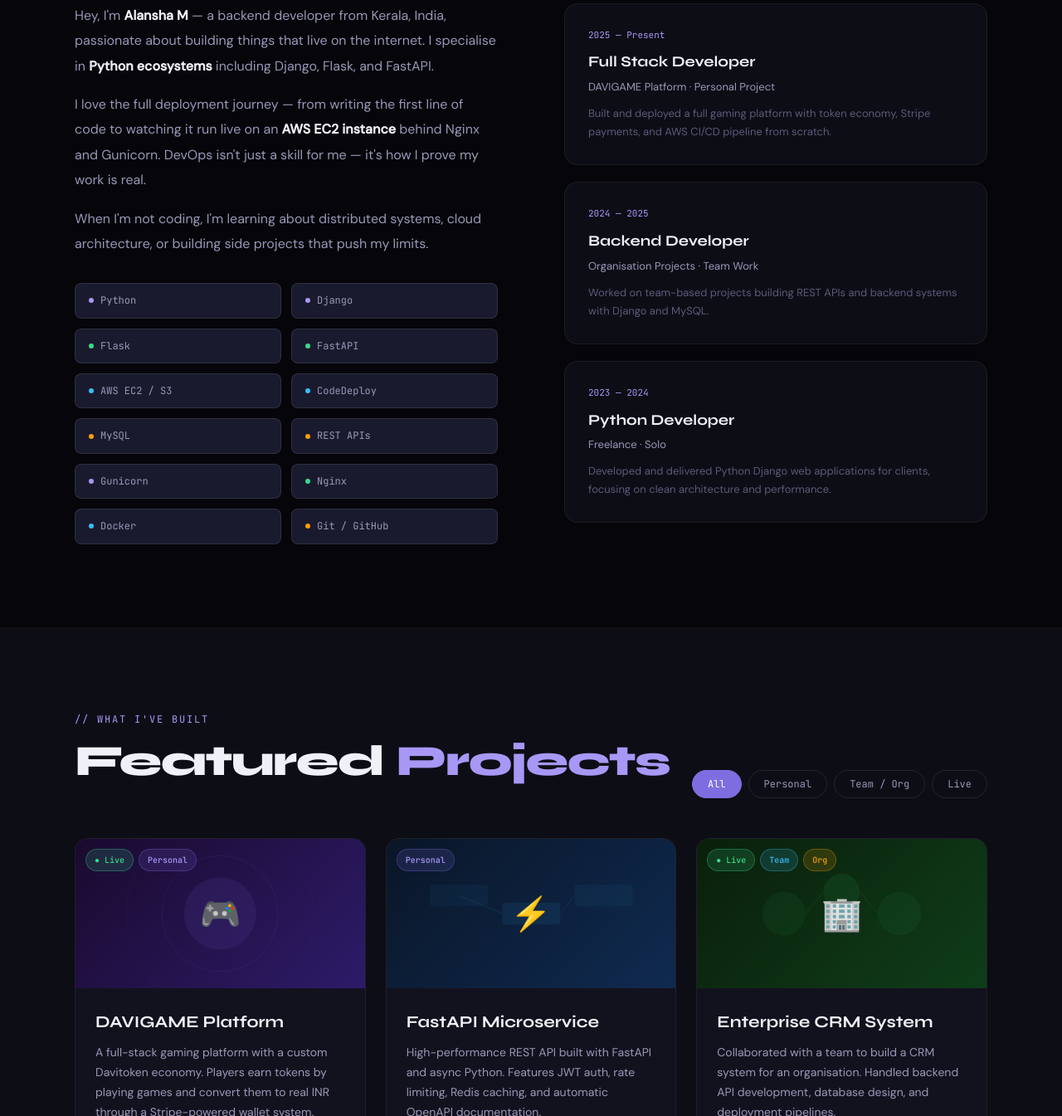
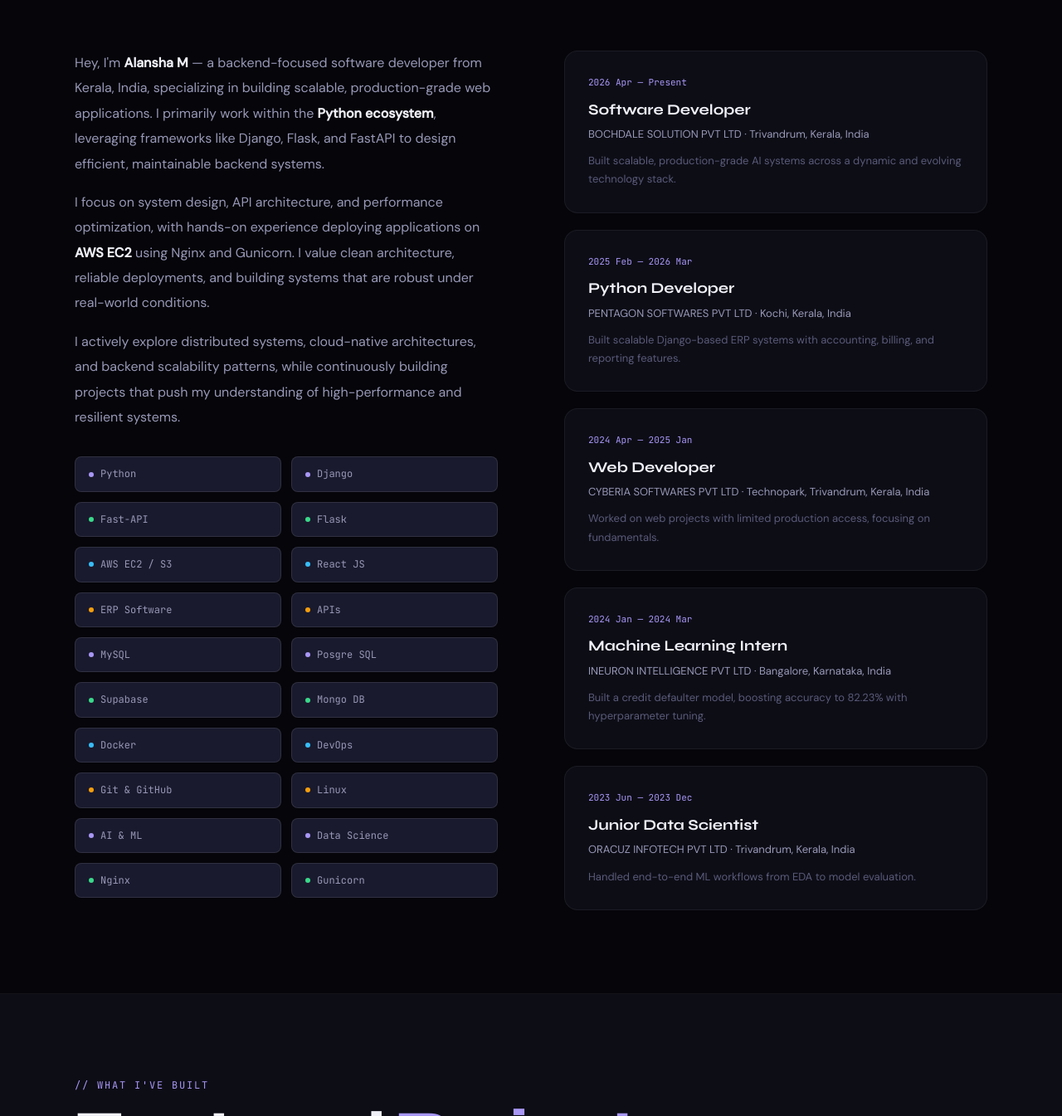
Before and after one commit to alnxha7/alnxha7.github.io, a plain HTML site: page index.html in a window 1280 px wide. Shown: the part 1104-2449 px from the top of the page at 83% size. Drawn offline with Linux system fonts and the light colour scheme.

Commit message:
modified done about me section

```diff
--- a/index.html
+++ b/index.html
@@ -3,7 +3,7 @@
 <head>
 <meta charset="UTF-8"/>
 <meta name="viewport" content="width=device-width, initial-scale=1.0"/>
-<title>Alansha M — Backend Developer</title>
+<title>Alansha M</title>
 <link rel="preconnect" href="https://fonts.googleapis.com"/>
 <link href="https://fonts.googleapis.com/css2?family=Syne:wght@400;600;700;800&family=JetBrains+Mono:wght@300;400;500&family=DM+Sans:wght@300;400;500&display=swap" rel="stylesheet"/>
 <style>
@@ -270,15 +270,15 @@ footer{background:var(--bg);border-top:1px solid var(--border);padding:48px 40px
       <div class="outline">M.</div>
     </div>
     <div class="hero-role"><span id="typewriter"></span><span class="blink">|</span></div>
-    <p class="hero-desc">Building scalable backend systems and deploying them to the cloud. I turn complex problems into clean, production-ready code.</p>
+    <p class="hero-desc">Building quality softwares and deploying them to the cloud. I turn complex problems into clean, production-ready code.</p>
     <div class="hero-btns">
       <a href="#projects" class="btn-primary">&#9889; View My Work</a>
       <a href="#contact" class="btn-secondary">&#9993; Let's Talk</a>
-      <a href="https://github.com/alansha" target="_blank" class="btn-secondary">&#60;/&#62; GitHub</a>
+      <a href="https://github.com/alnxha7" target="_blank" class="btn-secondary">&#60;/&#62; GitHub</a>
     </div>
     <div class="hero-stats">
-      <div class="stat-card"><div class="stat-num">5+</div><div class="stat-label">Projects</div></div>
-      <div class="stat-card"><div class="stat-num">3+</div><div class="stat-label">Years Exp</div></div>
+      <div class="stat-card"><div class="stat-num">30+</div><div class="stat-label">Projects</div></div>
+      <div class="stat-card"><div class="stat-num">2.5+</div><div class="stat-label">Years Exp</div></div>
       <div class="stat-card"><div class="stat-num">AWS</div><div class="stat-label">Cloud</div></div>
     </div>
     <div class="hero-scroll"><span>scroll</span><div class="scroll-line"></div></div>
@@ -290,46 +290,67 @@ footer{background:var(--bg);border-top:1px solid var(--border);padding:48px 40px
 <!-- ABOUT -->
 <section id="about">
   <div class="section-inner">
-    <div class="section-label reveal">// who am i</div>
-    <h2 class="section-title reveal">Building the <span>Backend</span><br/>that Powers the Web</h2>
+    <div class="section-label reveal"> // who am i</div>
+    <h2 class="section-title reveal">Building the web especially <span>Backend</span><br/>that Powers the Web</h2>
     <div class="about-grid">
       <div class="about-text reveal">
-        <p>Hey, I'm <strong>Alansha M</strong> — a backend developer from Kerala, India, passionate about building things that live on the internet. I specialise in <strong>Python ecosystems</strong> including Django, Flask, and FastAPI.</p>
-        <p>I love the full deployment journey — from writing the first line of code to watching it run live on an <strong>AWS EC2 instance</strong> behind Nginx and Gunicorn. DevOps isn't just a skill for me — it's how I prove my work is real.</p>
-        <p>When I'm not coding, I'm learning about distributed systems, cloud architecture, or building side projects that push my limits.</p>
+        <p>Hey, I'm <strong>Alansha M</strong> — a backend-focused software developer from Kerala, India, specializing in building scalable, production-grade web applications. I primarily work within the <strong>Python ecosystem</strong>, leveraging frameworks like Django, Flask, and FastAPI to design efficient, maintainable backend systems.</p>
+        <p>I focus on system design, API architecture, and performance optimization, with hands-on experience deploying applications on <strong>AWS EC2</strong> using Nginx and Gunicorn. I value clean architecture, reliable deployments, and building systems that are robust under real-world conditions.</p>
+        <p>I actively explore distributed systems, cloud-native architectures, and backend scalability patterns, while continuously building projects that push my understanding of high-performance and resilient systems.</p>
+
         <div class="skills-grid">
           <div class="skill-pill"><span class="dot dot-purple"></span>Python</div>
           <div class="skill-pill"><span class="dot dot-purple"></span>Django</div>
+          <div class="skill-pill"><span class="dot dot-green"></span>Fast-API</div>
           <div class="skill-pill"><span class="dot dot-green"></span>Flask</div>
-          <div class="skill-pill"><span class="dot dot-green"></span>FastAPI</div>
           <div class="skill-pill"><span class="dot dot-cyan"></span>AWS EC2 / S3</div>
-          <div class="skill-pill"><span class="dot dot-cyan"></span>CodeDeploy</div>
-          <div class="skill-pill"><span class="dot dot-amber"></span>MySQL</div>
-          <div class="skill-pill"><span class="dot dot-amber"></span>REST APIs</div>
-          <div class="skill-pill"><span class="dot dot-purple"></span>Gunicorn</div>
+          <div class="skill-pill"><span class="dot dot-cyan"></span>React JS</div>
+          <div class="skill-pill"><span class="dot dot-amber"></span>ERP Software</div>
+          <div class="skill-pill"><span class="dot dot-amber"></span>APIs</div>
+          <div class="skill-pill"><span class="dot dot-purple"></span>MySQL</div>
+          <div class="skill-pill"><span class="dot dot-purple"></span>Posgre SQL</div>
+          <div class="skill-pill"><span class="dot dot-green"></span>Supabase</div>
+          <div class="skill-pill"><span class="dot dot-green"></span>Mongo DB</div>
+          <div class="skill-pill"><span class="dot dot-cyan"></span>Docker</div>
+          <div class="skill-pill"><span class="dot dot-cyan"></span>DevOps</div>
+          <div class="skill-pill"><span class="dot dot-amber"></span>Git & GitHub</div>
+          <div class="skill-pill"><span class="dot dot-amber"></span>Linux</div>
+          <div class="skill-pill"><span class="dot dot-purple"></span>AI & ML</div>
+          <div class="skill-pill"><span class="dot dot-purple"></span>Data Science</div>
           <div class="skill-pill"><span class="dot dot-green"></span>Nginx</div>
-          <div class="skill-pill"><span class="dot dot-cyan"></span>Docker</div>
-          <div class="skill-pill"><span class="dot dot-amber"></span>Git / GitHub</div>
+          <div class="skill-pill"><span class="dot dot-green"></span>Gunicorn</div>
         </div>
       </div>
       <div class="about-right reveal">
         <div class="exp-card">
-          <div class="exp-year">2025 — Present</div>
-          <div class="exp-role">Full Stack Developer</div>
-          <div class="exp-company">DAVIGAME Platform &middot; Personal Project</div>
-          <div class="exp-desc">Built and deployed a full gaming platform with token economy, Stripe payments, and AWS CI/CD pipeline from scratch.</div>
+          <div class="exp-year">2026 Apr — Present</div>
+          <div class="exp-role">Software Developer</div>
+          <div class="exp-company">BOCHDALE SOLUTION PVT LTD &middot; Trivandrum, Kerala, India</div>
+          <div class="exp-desc">Built scalable, production-grade AI systems across a dynamic and evolving technology stack.</div>
         </div>
         <div class="exp-card">
-          <div class="exp-year">2024 — 2025</div>
-          <div class="exp-role">Backend Developer</div>
-          <div class="exp-company">Organisation Projects &middot; Team Work</div>
-          <div class="exp-desc">Worked on team-based projects building REST APIs and backend systems with Django and MySQL.</div>
+          <div class="exp-year">2025 Feb — 2026 Mar</div>
+          <div class="exp-role">Python Developer</div>
+          <div class="exp-company">PENTAGON SOFTWARES PVT LTD &middot; Kochi, Kerala, India</div>
+          <div class="exp-desc">Built scalable Django-based ERP systems with accounting, billing, and reporting features.</div>
         </div>
         <div class="exp-card">
-          <div class="exp-year">2023 — 2024</div>
-          <div class="exp-role">Python Developer</div>
-          <div class="exp-company">Freelance &middot; Solo</div>
-          <div class="exp-desc">Developed and delivered Python Django web applications for clients, focusing on clean architecture and performance.</div>
+          <div class="exp-year">2024 Apr — 2025 Jan</div>
+          <div class="exp-role">Web Developer</div>
+          <div class="exp-company">CYBERIA SOFTWARES PVT LTD &middot; Technopark, Trivandrum, Kerala, India</div>
+          <div class="exp-desc">Worked on web projects with limited production access, focusing on fundamentals.</div>
+        </div>
+        <div class="exp-card">
+          <div class="exp-year">2024 Jan — 2024 Mar</div>
+          <div class="exp-role">Machine Learning Intern</div>
+          <div class="exp-company">INEURON INTELLIGENCE PVT LTD &middot; Bangalore, Karnataka, India</div>
+          <div class="exp-desc">Built a credit defaulter model, boosting accuracy to 82.23% with hyperparameter tuning.</div>
+        </div>
+        <div class="exp-card">
+          <div class="exp-year">2023 Jun — 2023 Dec</div>
+          <div class="exp-role">Junior Data Scientist</div>
+          <div class="exp-company">ORACUZ INFOTECH PVT LTD &middot; Trivandrum, Kerala, India</div>
+          <div class="exp-desc">Handled end-to-end ML workflows from EDA to model evaluation.</div>
         </div>
       </div>
     </div>
```
